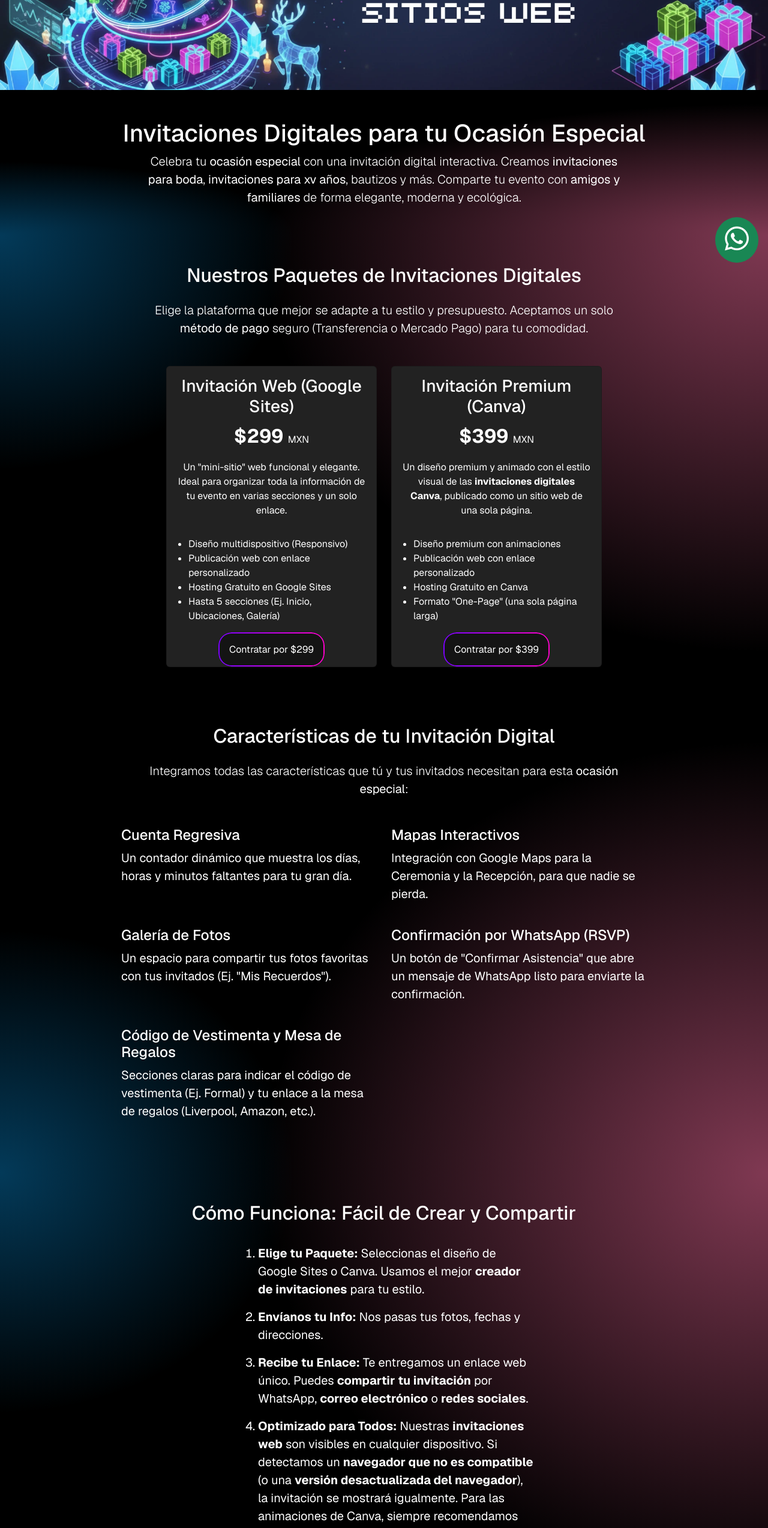
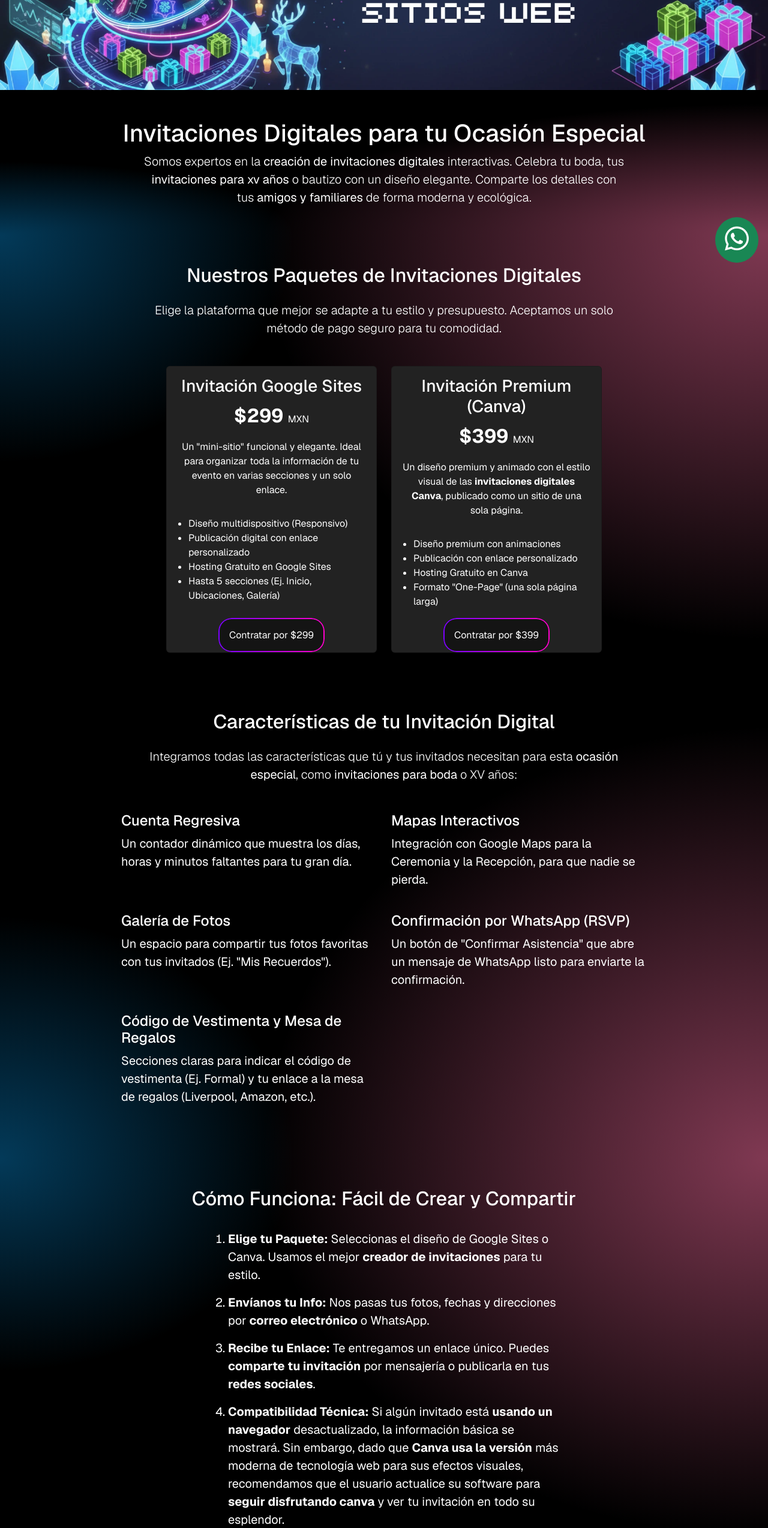
Before and after one commit to JhonnDevJs/jeg-dev-studios-site, a Next.js app: page /servicios/desarrollo/web/invitaciones in a window 1280 px wide. Shown: the part 234-2781 px from the top of the page at 60% size. Built offline with nearby package versions, Linux system fonts and the light colour scheme.

Commit message:
seo: optimization by semrush issues

```diff
--- a/src/app/servicios/desarrollo/web/invitaciones/InvitationsClient.jsx
+++ b/src/app/servicios/desarrollo/web/invitaciones/InvitationsClient.jsx
@@ -13,7 +13,7 @@
 		question:
 			"¿Cuál es la diferencia entre la invitación de Google Sites y la de Canva?",
 		answer:
-			"La invitación de Google Sites ($299) es un 'mini-sitio' web funcional y fácil de navegar, ideal para organizar mucha información. Las invitaciones digitales Canva ($399) se enfocan más en un diseño visual premium, con animaciones y un estilo de 'una sola página' publicado como web.",
+			"La invitación de Google Sites ($299) es un 'mini-sitio' funcional y fácil de navegar, ideal para organizar mucha información. Las invitaciones digitales Canva ($399) se enfocan más en un diseño visual premium, con animaciones y un estilo de 'una sola página'.",
 	},
 	{
 		question: "¿En cuánto tiempo entregan la invitación digital?",
@@ -23,7 +23,7 @@
 	{
 		question: "¿Cómo puedo compartir mi invitación?",
 		answer:
-			"Te entregamos un enlace web único. Puedes compartir tu invitación fácilmente por WhatsApp, correo electrónico, o publicarla en tus redes sociales para todos tus amigos y familiares.",
+			"Te entregamos un enlace único. Puedes compartir tu invitación fácilmente por WhatsApp, correo electrónico, o publicarla en tus redes sociales para todos tus amigos y familiares.",
 	},
 ];
 
@@ -55,11 +55,11 @@
 						className="fs-5 lead"
 						style={{ maxWidth: "800px", margin: "auto" }}
 					>
-						Celebra tu <strong>ocasión especial</strong> con una invitación
-						digital interactiva. Creamos <strong>invitaciones para boda</strong>
-						, <strong>invitaciones para xv años</strong>, bautizos y más.
-						Comparte tu evento con <strong>amigos y familiares</strong> de forma
-						elegante, moderna y ecológica.
+						Somos expertos en la{" "}
+						<strong>creación de invitaciones digitales</strong> interactivas.
+						Celebra tu boda, tus <strong>invitaciones para xv años</strong> o
+						bautizo con un diseño elegante. Comparte los detalles con tus{" "}
+						<strong>amigos y familiares</strong> de forma moderna y ecológica.
 					</p>
 				</div>
 			</section>
@@ -73,8 +73,7 @@
 						style={{ maxWidth: "800px", margin: "auto" }}
 					>
 						Elige la plataforma que mejor se adapte a tu estilo y presupuesto.
-						Aceptamos un solo <strong>método de pago</strong> seguro
-						(Transferencia o Mercado Pago) para tu comodidad.
+						Aceptamos un solo método de pago seguro para tu comodidad.
 					</p>
 
 					<div className="row justify-content-center align-items-stretch mt-4 gy-4">
@@ -85,21 +84,22 @@
 								style={{ backgroundColor: "#222", color: "white" }}
 							>
 								<div className="card-body d-flex flex-column">
-									<h3 className="card-title">Invitación Web (Google Sites)</h3>
+									{/* AJUSTE AQUÍ: Se cambió "Invitación Web" a "Invitación Google Sites" para reducir densidad de 'web' */}
+									<h3 className="card-title">Invitación Google Sites</h3>
 									<p className="fs-2 fw-bold">
 										$299 <span className="fs-6 fw-normal">MXN</span>
 									</p>
 									<p className="card-text">
-										Un "mini-sitio" web funcional y elegante. Ideal para
-										organizar toda la información de tu evento en varias
-										secciones y un solo enlace.
+										Un "mini-sitio" funcional y elegante. Ideal para organizar
+										toda la información de tu evento en varias secciones y un
+										solo enlace.
 									</p>
 									<ul
 										className="text-start mt-3"
 										style={{ paddingLeft: "20px" }}
 									>
 										<li>Diseño multidispositivo (Responsivo)</li>
-										<li>Publicación web con enlace personalizado</li>
+										<li>Publicación digital con enlace personalizado</li>
 										<li>Hosting Gratuito en Google Sites</li>
 										<li>
 											Hasta 5 secciones (Ej. Inicio, Ubicaciones, Galería)
@@ -117,7 +117,7 @@
 							</div>
 						</div>
 
-						{/* Opción 2: Canva Premium (ACTUALIZADA) */}
+						{/* Opción 2: Canva Premium */}
 						<div className="col-lg-5">
 							<div
 								className="card h-100"
@@ -131,14 +131,14 @@
 									<p className="card-text">
 										Un diseño premium y animado con el estilo visual de las{" "}
 										<strong>invitaciones digitales Canva</strong>, publicado
-										como un sitio web de una sola página.
+										como un sitio de una sola página.
 									</p>
 									<ul
 										className="text-start mt-3"
 										style={{ paddingLeft: "20px" }}
 									>
 										<li>Diseño premium con animaciones</li>
-										<li>Publicación web con enlace personalizado</li>
+										<li>Publicación con enlace personalizado</li>
 										<li>Hosting Gratuito en Canva</li>
 										<li>Formato "One-Page" (una sola página larga)</li>
 									</ul>
@@ -157,7 +157,7 @@
 				</div>
 			</section>
 
-			{/* --- Sección de Características (MOFU / Informativa) --- */}
+			{/* --- Sección de Características (MOFU) --- */}
 			<section className="text-white py-5 gradient-effect-x">
 				<div className="container" style={{ maxWidth: "900px" }}>
 					<h2 className="text-center mb-4">
@@ -168,9 +168,9 @@
 						style={{ maxWidth: "800px", margin: "auto", marginBottom: "3rem" }}
 					>
 						Integramos todas las características que tú y tus invitados
-						necesitan para esta <strong>ocasión especial</strong>:
+						necesitan para esta <strong>ocasión especial</strong>, como{" "}
+						<strong>invitaciones para boda</strong> o XV años:
 					</p>
-					{/* Asumo un layout de 2 columnas */}
 					<div className="row">
 						<div className="col-md-6 mb-4">
 							<h4>Cuenta Regresiva</h4>
@@ -212,47 +212,49 @@
 				</div>
 			</section>
 
+			{/* --- SECCIÓN SEMÁNTICA (OPTIMIZADA CON KEYWORDS TÉCNICAS) --- */}
 			<section className="text-white py-5 gradient-effect-y text-center">
 				<div className="container" style={{ maxWidth: "800px" }}>
 					<h2>Cómo Funciona: Fácil de Crear y Compartir</h2>
 					<ol
 						style={{
 							textAlign: "left",
-							maxWidth: "500px",
+							maxWidth: "600px",
 							margin: "2rem auto",
 							paddingLeft: "40px",
 						}}
 					>
 						<li className="fs-5 mb-3">
 							<p className="fs-5">
-							<strong>Elige tu Paquete:</strong> Seleccionas el diseño de Google
-							Sites o Canva. Usamos el mejor{" "}
-							<strong>creador de invitaciones</strong> para tu estilo.</p>
+								<strong>Elige tu Paquete:</strong> Seleccionas el diseño de
+								Google Sites o Canva. Usamos el mejor{" "}
+								<strong>creador de invitaciones</strong> para tu estilo.
+							</p>
 						</li>
 						<li className="fs-5 mb-3">
 							<p className="fs-5">
-							<strong>Envíanos tu Info:</strong> Nos pasas tus fotos, fechas y
-							direcciones.</p>
+								<strong>Envíanos tu Info:</strong> Nos pasas tus fotos, fechas y
+								direcciones por <strong>correo electrónico</strong> o WhatsApp.
+							</p>
 						</li>
 						<li className="fs-5 mb-3">
 							<p className="fs-5">
-							<strong>Recibe tu Enlace:</strong> Te entregamos un enlace web
-							único. Puedes <strong>compartir tu invitación</strong> por
-							WhatsApp, <strong>correo electrónico</strong> o{" "}
-							<strong>redes sociales</strong>.</p>
+								<strong>Recibe tu Enlace:</strong> Te entregamos un enlace
+								único. Puedes <strong>comparte tu invitación</strong> por
+								mensajería o publicarla en tus <strong>redes sociales</strong>.
+							</p>
 						</li>
 						<li className="fs-5 mb-3">
+							{/* AJUSTE AQUÍ: Integración de las keywords semánticas "difíciles" de forma natural */}
 							<p className="fs-5">
-								<strong>Optimizado para Todos:</strong> Nuestras{" "}
-								<strong>invitaciones web</strong> son visibles en cualquier
-								dispositivo. Si detectamos un{" "}
-								<strong>navegador que no es compatible</strong> (o una{" "}
-								<strong>versión desactualizada del navegador</strong>), la
-								invitación se mostrará igualmente. Para las animaciones de
-								Canva, siempre recomendamos que el usuario{" "}
-								<strong>actualiza tu navegador</strong> a la{" "}
-								<strong>versión más reciente</strong> de Chrome o Safari para{" "}
-								<strong>seguir disfrutando</strong> de la experiencia completa para esa ocasión especial.
+								<strong>Compatibilidad Técnica:</strong> Si algún invitado está{" "}
+								<strong>usando un navegador</strong> desactualizado, la
+								información básica se mostrará. Sin embargo, dado que{" "}
+								<strong>Canva usa la versión</strong> más moderna de tecnología
+								web para sus efectos visuales, recomendamos que el usuario
+								actualice su software para{" "}
+								<strong>seguir disfrutando canva</strong> y ver tu invitación en
+								todo su esplendor.
 							</p>
 						</li>
 					</ol>
```
